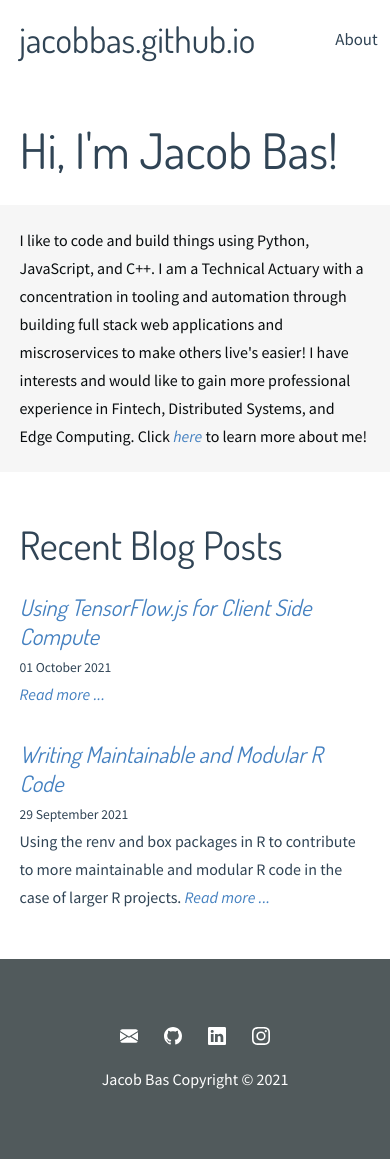
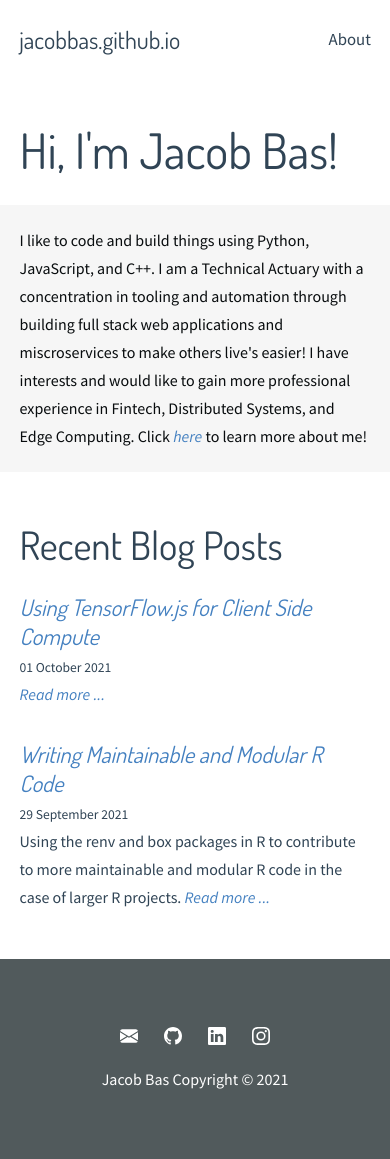
Before and after one commit to JacobBas/JacobBas.github.io, a Jekyll site: the page built from index.html, in a window 390 px wide. Built offline with Jekyll 4.4.1, drawn with Linux system fonts in a browser that asks for light colours; the list of posts is cut into pages by our own code.

Commit message:
commiting some formatting changes

```diff
--- a/css/index.css
+++ b/css/index.css
@@ -90,7 +90,7 @@ header a {
 }
 
 header .title {
-  font-size: 2.2rem;
+  font-size: clamp(1.5rem, 3.5vw, 2.2rem);
   margin: 0.5rem 0;
 }
 
```
